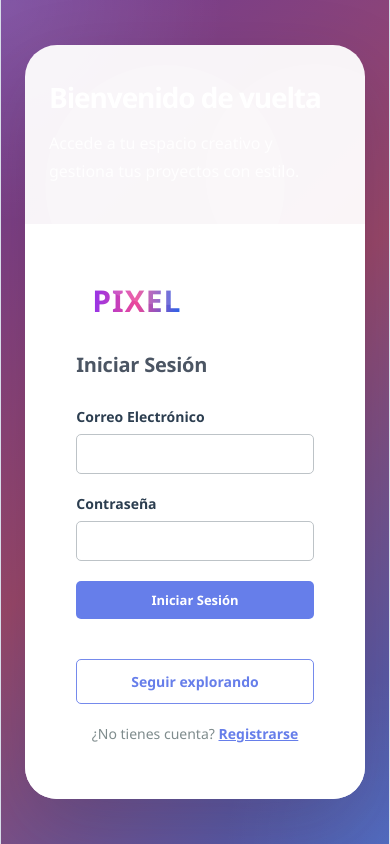
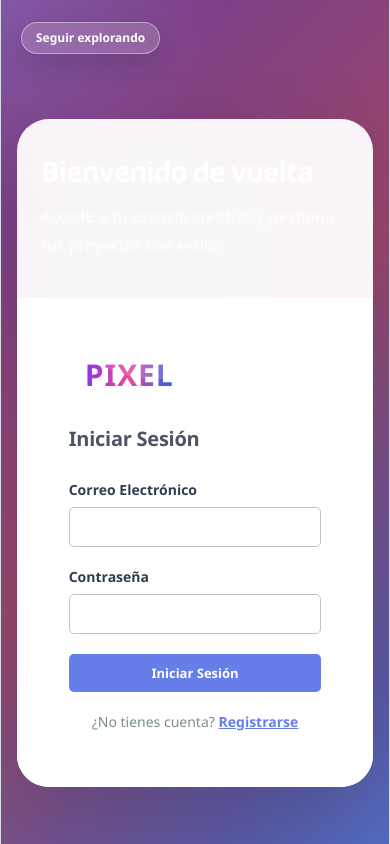
Before and after one commit to AlejandroSuarez7/FrontEnd-Pixel, a React (Vite) app: page /login in a window 390 px wide. Built offline with nearby package versions, Linux system fonts and the light colour scheme.

Commit message:
fix:se arreglo el boton de seguir explorando

```diff
--- a/src/modules/auth/pages/LoginPage.jsx
+++ b/src/modules/auth/pages/LoginPage.jsx
@@ -28,7 +28,15 @@ const LoginPage = () => {
 
   return (
     <div className="login-container">
-    <motion.div
+      <button
+        type="button"
+        className="btn-explore-back"
+        onClick={() => navigate('/')}
+      >
+        Seguir explorando
+      </button>
+
+      <motion.div
         className="auth-split"
         initial={{ opacity: 0, y: 40 }}
         whileInView={{ opacity: 1, y: 0 }}
@@ -70,7 +78,6 @@ const LoginPage = () => {
                 {loading ? 'Ingresando...' : 'Iniciar Sesión'}
               </button>
 
-              <button type="button" className="btn-secondary" onClick={() => navigate('/')}>Seguir explorando</button>
             </form>
 
             <p className="register-link">
--- a/src/modules/auth/pages/RegisterPage.jsx
+++ b/src/modules/auth/pages/RegisterPage.jsx
@@ -78,6 +78,14 @@ const RegisterPage = () => {
 
   return (
     <div className="register-container">
+      <button
+        type="button"
+        className="btn-explore-back"
+        onClick={() => navigate('/')}
+      >
+        Seguir explorando
+      </button>
+
       <motion.div
         className="auth-split"
         initial={{ opacity: 0, y: 40 }}
@@ -207,9 +215,6 @@ const RegisterPage = () => {
                 {loading ? 'Registrando...' : 'Registrarse'}
               </button>
 
-              <button type="button" className="btn-secondary" onClick={() => navigate('/')}>
-                Seguir explorando
-              </button>
             </form>
 
             <p className="login-link">
--- a/src/shared/styles/forms.css
+++ b/src/shared/styles/forms.css
@@ -1,13 +1,45 @@
 .login-container,
 .register-container {
+  position: relative;
   display: flex;
   justify-content: center;
   align-items: center;
   min-height: 100vh;
-  padding: 24px;
+  padding: 88px 24px 24px;
   background-image: radial-gradient(circle at top left, rgba(255, 255, 255, 0.14), transparent 24%),
     radial-gradient(circle at bottom right, rgba(255, 255, 255, 0.08), transparent 18%),
     linear-gradient(135deg, rgba(88, 28, 135, 0.85), rgba(131, 24, 67, 0.78), rgba(30, 64, 175, 0.82));
+}
+
+.btn-explore-back {
+  position: absolute;
+  top: 28px;
+  left: 36px;
+  z-index: 2;
+  width: auto;
+  padding: 10px 18px;
+  background: rgba(255, 255, 255, 0.16);
+  color: #ffffff;
+  border: 1px solid rgba(255, 255, 255, 0.42);
+  border-radius: 999px;
+  box-shadow: 0 12px 28px rgba(15, 23, 42, 0.18);
+  font-size: 13px;
+  font-weight: 700;
+  line-height: 1;
+  cursor: pointer;
+  backdrop-filter: blur(12px);
+  transition: transform 0.2s ease, background-color 0.2s ease, border-color 0.2s ease;
+}
+
+.btn-explore-back:hover {
+  transform: translateY(-1px);
+  background: rgba(255, 255, 255, 0.24);
+  border-color: rgba(255, 255, 255, 0.68);
+}
+
+.btn-explore-back:focus-visible {
+  outline: 3px solid rgba(255, 255, 255, 0.5);
+  outline-offset: 3px;
 }
 
 .auth-split {
@@ -234,6 +266,18 @@
 }
 
 @media (max-width: 900px) {
+  .login-container,
+  .register-container {
+    padding: 82px 16px 20px;
+  }
+
+  .btn-explore-back {
+    top: 22px;
+    left: 20px;
+    padding: 9px 14px;
+    font-size: 12px;
+  }
+
   .auth-split {
     flex-direction: column;
     min-height: auto;
```
